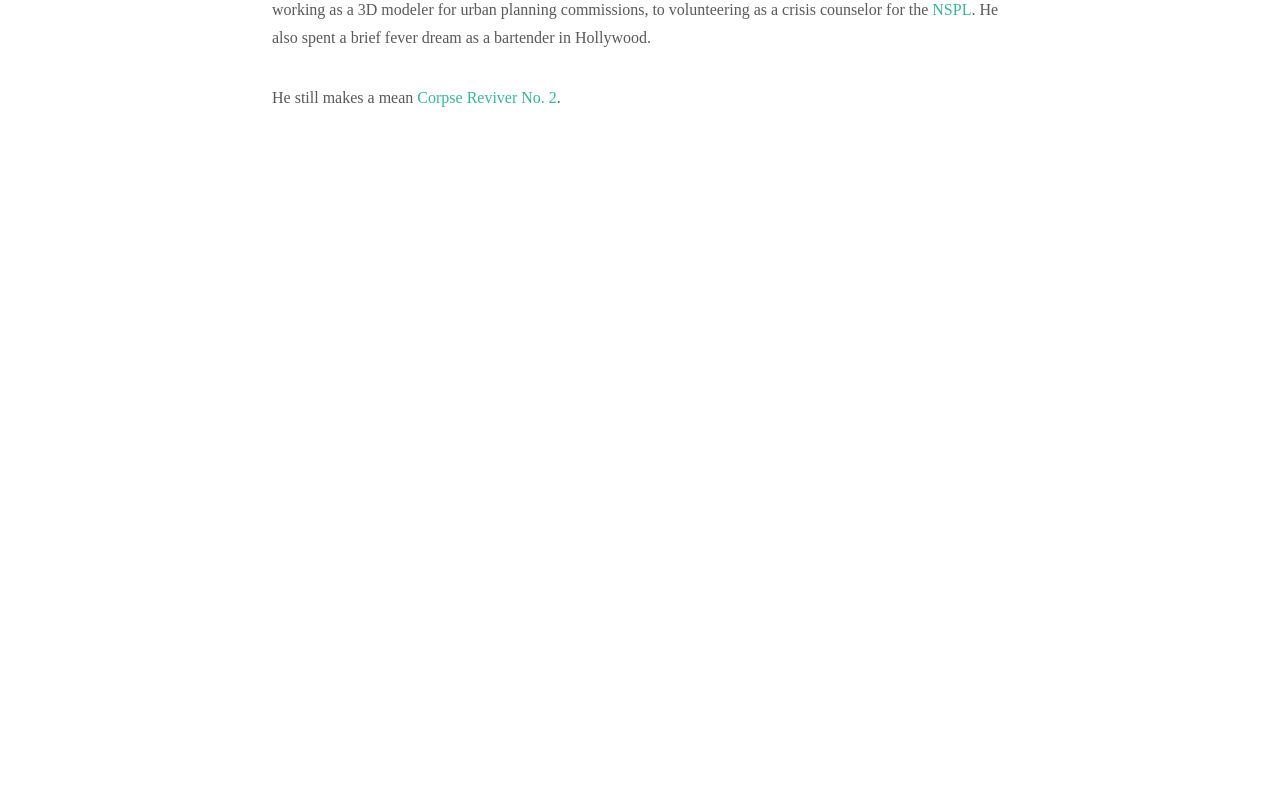
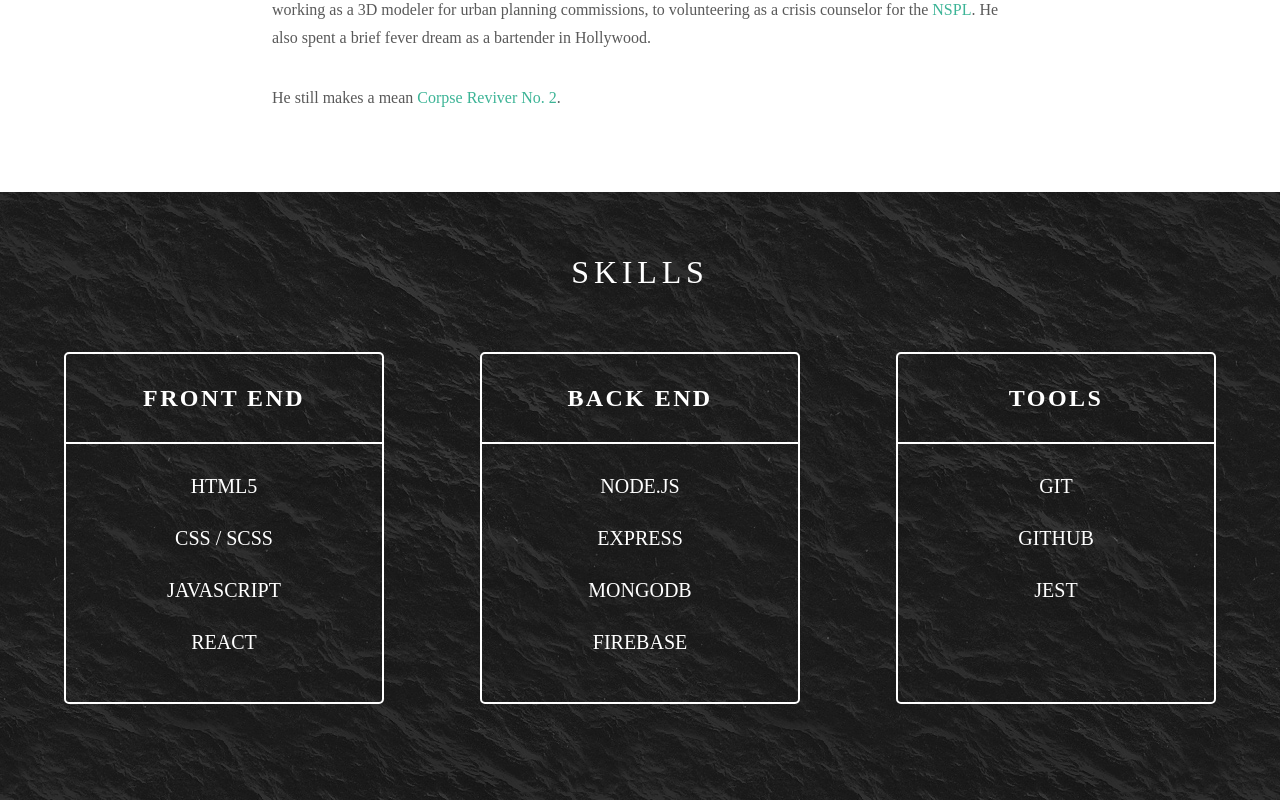
Before and after one commit to joekirchhoff/portfolio-2022, a React (Create React App) app: page / in a window 1280 px wide. Shown: the part 1154-1954 px from the top of the page. Before the commit the page ends 1314 px from the top, so only its background shows below. Built offline with nearby package versions, Linux system fonts and the light colour scheme.

Commit message:
add Skills section

```diff
--- a/src/App.js
+++ b/src/App.js
@@ -6,6 +6,7 @@ import Theme from "./globalStyles/Theme";
 
 import Intro from "./components/Intro";
 import About from "./components/About";
+import Skills from "./components/Skills";
 
 function App() {
   return (
@@ -14,6 +15,7 @@ function App() {
       <GlobalStyle />
       <Intro />
       <About />
+      <Skills/>
     </ThemeProvider>
   );
 }
--- a/src/components/About.js
+++ b/src/components/About.js
@@ -2,6 +2,7 @@ import styled from "styled-components";
 
 const StyledSection = styled.section`
   background: #fff;
+  padding-bottom: 2rem;
 `
 
 const StyledHeader = styled.header`
@@ -39,7 +40,7 @@ const About = () => {
       </StyledHeader>
       <Description>
         <p>
-          Joe (he / him) is a full-stack web developer specializing in MERN apps, currently seeking opportunities to contribute to a thoughtful, like-minded team.
+          Joe (he / him) is a full-stack web developer based in Los Angeles. He is currently seeking opportunities to contribute to a thoughtful, like-minded team.
         </p>
         <p>
           In addition to coding, Joe is a working screenwriter. His supernatural thriller script was featured in the&nbsp;
--- /dev/null
+++ b/src/components/Skills.js
@@ -0,0 +1,127 @@
+import styled from "styled-components";
+import BGTile from '../images/dark-wave-bg.jpg';
+
+const StyledSection = styled.section`
+  background: url(${BGTile});
+`
+
+const StyledHeader = styled.header`
+  color: white;
+  padding: 4rem 0 2rem 0;
+  font-size: 2rem;
+  font-weight: 400;
+  letter-spacing: .3rem;
+  text-align: center;
+`
+
+const CardContainer = styled.div`
+  display: flex;
+  flex-flow: row wrap;
+  justify-content: space-evenly;
+  align-items: center;
+  padding-bottom: 4rem;
+`
+
+const SkillsCard = styled.div`
+  border: white solid 2px;
+  width: 20rem;
+  height: 22rem;
+  border-radius: 5px;
+  margin: 2rem;
+`
+
+const CardHeader = styled.header`
+  color: white;
+  font-size: 1.5rem;
+  font-weight: 400;
+  letter-spacing: .15rem;
+  font-weight: 700;
+  text-align: center;
+  padding: 2rem;
+  border-bottom: white solid 2px;
+`
+
+const SkillsList = styled.ul`
+  list-style: none;
+  color: white;
+  padding: 2rem;
+  text-align: center;
+  li {
+    padding-bottom: 2rem;
+    font-size: 1.25rem;
+  }
+`
+
+
+const Skills = () => {
+
+  return (
+    <StyledSection id='skills'>
+      <StyledHeader>
+        <h1>SKILLS</h1>
+      </StyledHeader>
+      <CardContainer>
+
+        <SkillsCard>
+          <CardHeader>
+            <h2>FRONT END</h2>
+          </CardHeader>
+          <SkillsList>
+            <li>
+              HTML5
+            </li>
+            <li>
+              CSS / SCSS
+            </li>
+            <li>
+              JAVASCRIPT
+            </li>
+            <li>
+              REACT
+            </li>
+          </SkillsList>
+        </SkillsCard>
+
+        <SkillsCard>
+          <CardHeader>
+            <h2>BACK END</h2>
+          </CardHeader>
+          <SkillsList>
+            <li>
+              NODE.JS
+            </li>
+            <li>
+              EXPRESS
+            </li>
+            <li>
+              MONGODB
+            </li>
+            <li>
+              FIREBASE
+            </li>
+          </SkillsList>
+        </SkillsCard>
+
+        <SkillsCard>
+          <CardHeader>
+            <h2>TOOLS</h2>
+          </CardHeader>
+          <SkillsList>
+            <li>
+              GIT
+            </li>
+            <li>
+              GITHUB
+            </li>
+            <li>
+              JEST
+            </li>
+          </SkillsList>
+        </SkillsCard>
+
+      </CardContainer>
+    </StyledSection>
+  )
+}
+
+export default Skills
```
